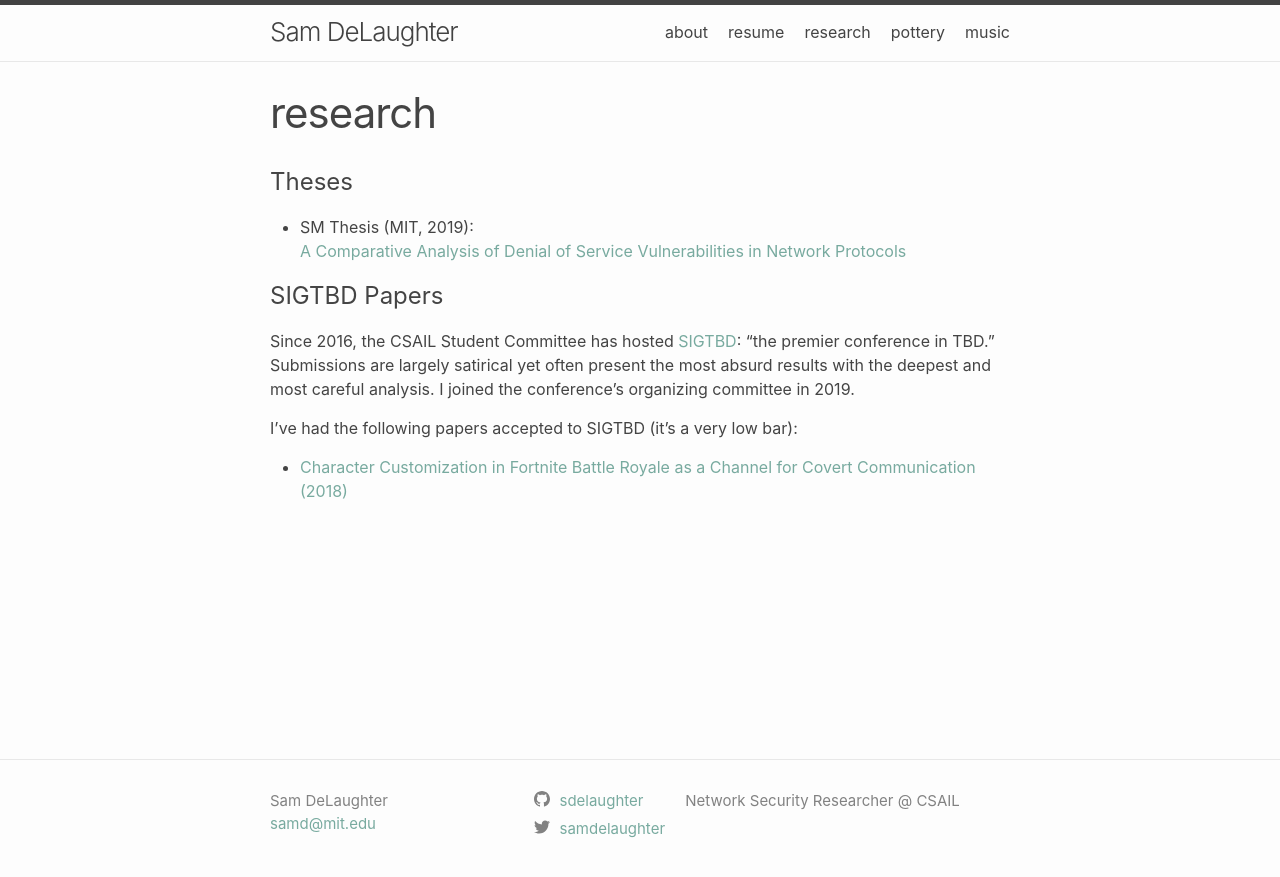
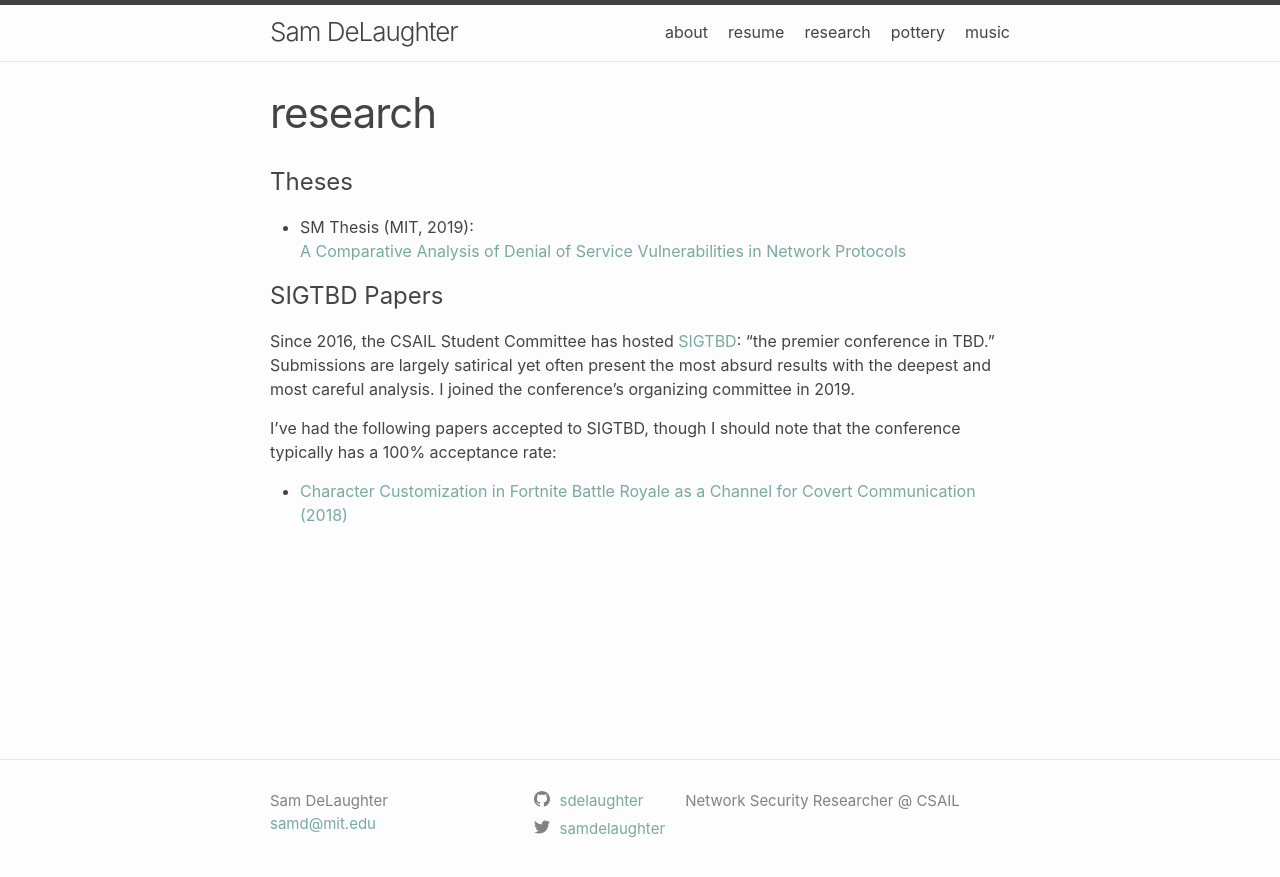
Before and after one commit to sdelaughter/sdelaughter.github.io, a Jekyll site: the page built from research.md, in a window 1280 px wide. Shown: the top 877 px of the page. Built offline with Jekyll 4.4.1, drawn with Linux system fonts in a browser that asks for light colours.

Commit message:
sigtbd description edit

```diff
--- a/research.md
+++ b/research.md
@@ -19,6 +19,6 @@ none yet -->
 # SIGTBD Papers
 Since 2016, the CSAIL Student Committee has hosted [SIGTBD](http://sigtbd.csail.mit.edu): "the premier conference in TBD."  Submissions are largely satirical yet often present the most absurd results with the deepest and most careful analysis.  I joined the conference's organizing committee in 2019.
 
-I've had the following papers accepted to SIGTBD (it's a very low bar):
+I've had the following papers accepted to SIGTBD, though I should note that the conference typically has a 100% acceptance rate:
 
  - [Character Customization in Fortnite Battle Royale as a Channel for Covert Communication (2018)](fortnite_covert_channels.pdf)
```
